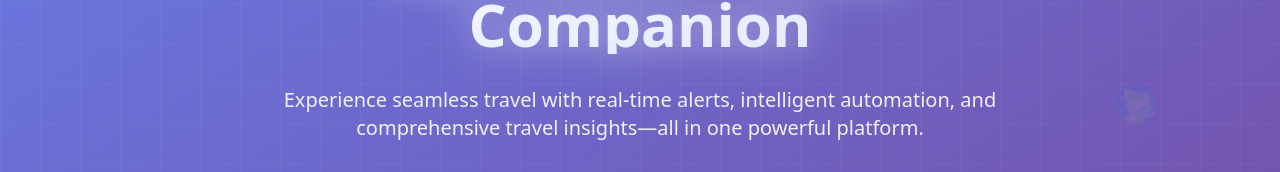
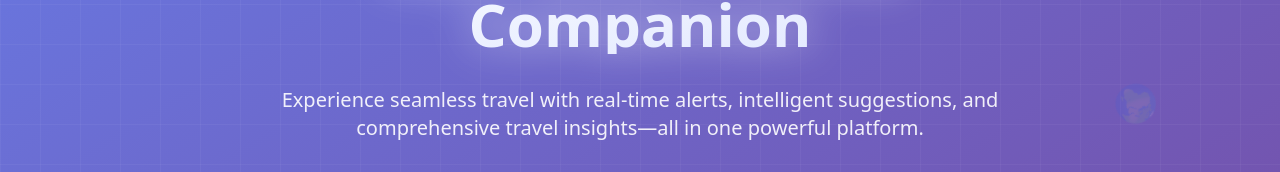
Before and after one commit to saksham021012/TravelSync, a React (Vite) app in the folder client/: page / in a window 1280 px wide. Shown: the part 399-571 px from the top of the page. Built offline with nearby package versions, Linux system fonts and the light colour scheme; no server answers.

Commit message:
feat: Update HeroSection description for improved clarity and engagement

```diff
--- a/client/src/components/Home/HeroSection.jsx
+++ b/client/src/components/Home/HeroSection.jsx
@@ -27,7 +27,7 @@ function HeroSection() {
                         Your Smart Travel Companion
                     </h1>
                     <p className="text-lg md:text-xl mb-8 opacity-90">
-                        Experience seamless travel with real-time alerts, intelligent automation, and comprehensive travel insights—all in one powerful platform.
+                        Experience seamless travel with real-time alerts, intelligent suggestions, and comprehensive travel insights—all in one powerful platform.
                     </p>
                     <div className="flex flex-col sm:flex-row justify-center gap-4">
                         <a onClick={onClickSYJ} className="inline-block bg-white/20 backdrop-blur-md border-2 border-white/30 text-white px-8 py-4 rounded-[30px] font-semibold cursor-pointer transition-all duration-300 ease-in-out hover:bg-white/30 hover:-translate-y-0.5 hover:shadow-[0_15px_35px_rgba(0,0,0,0.2)]">
```
